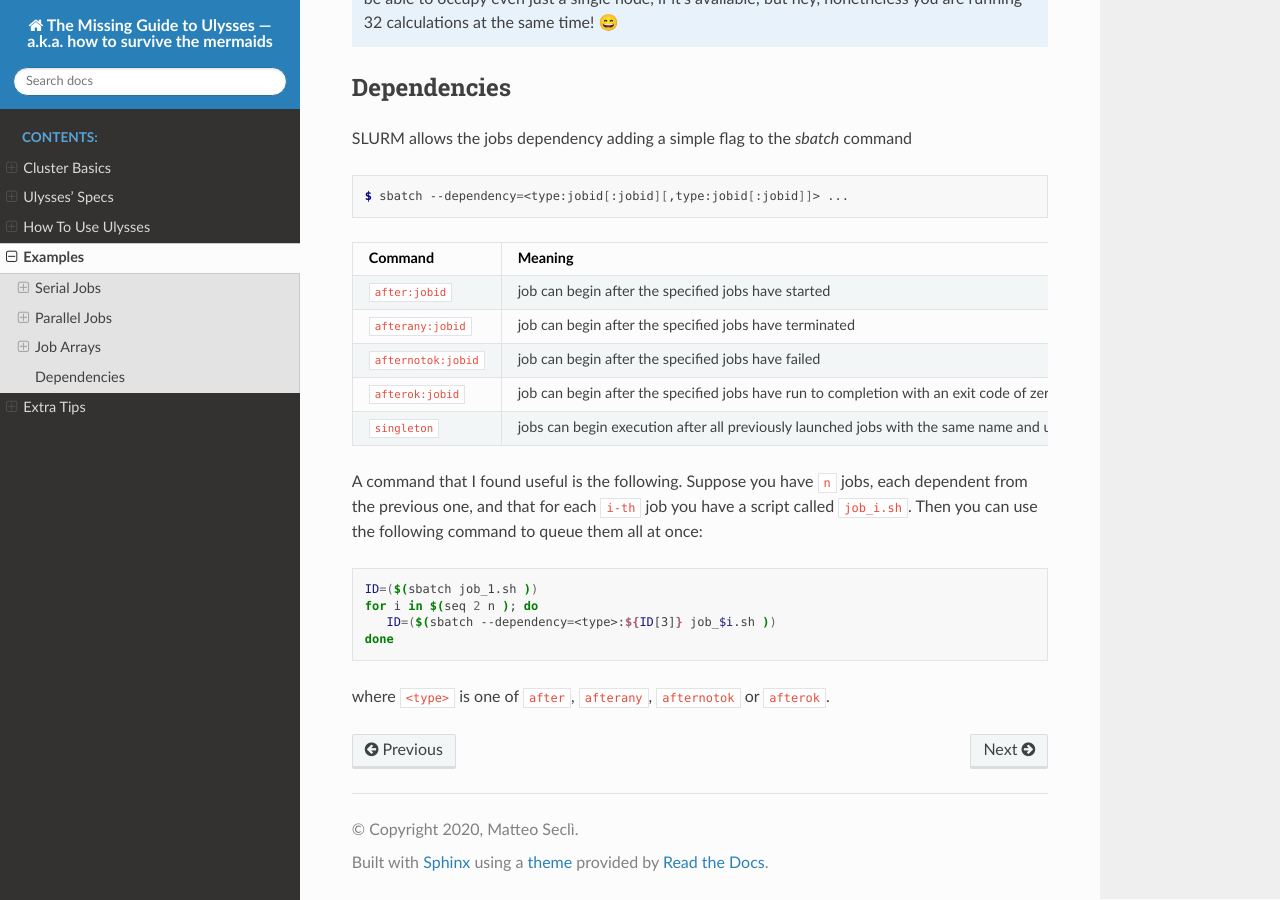
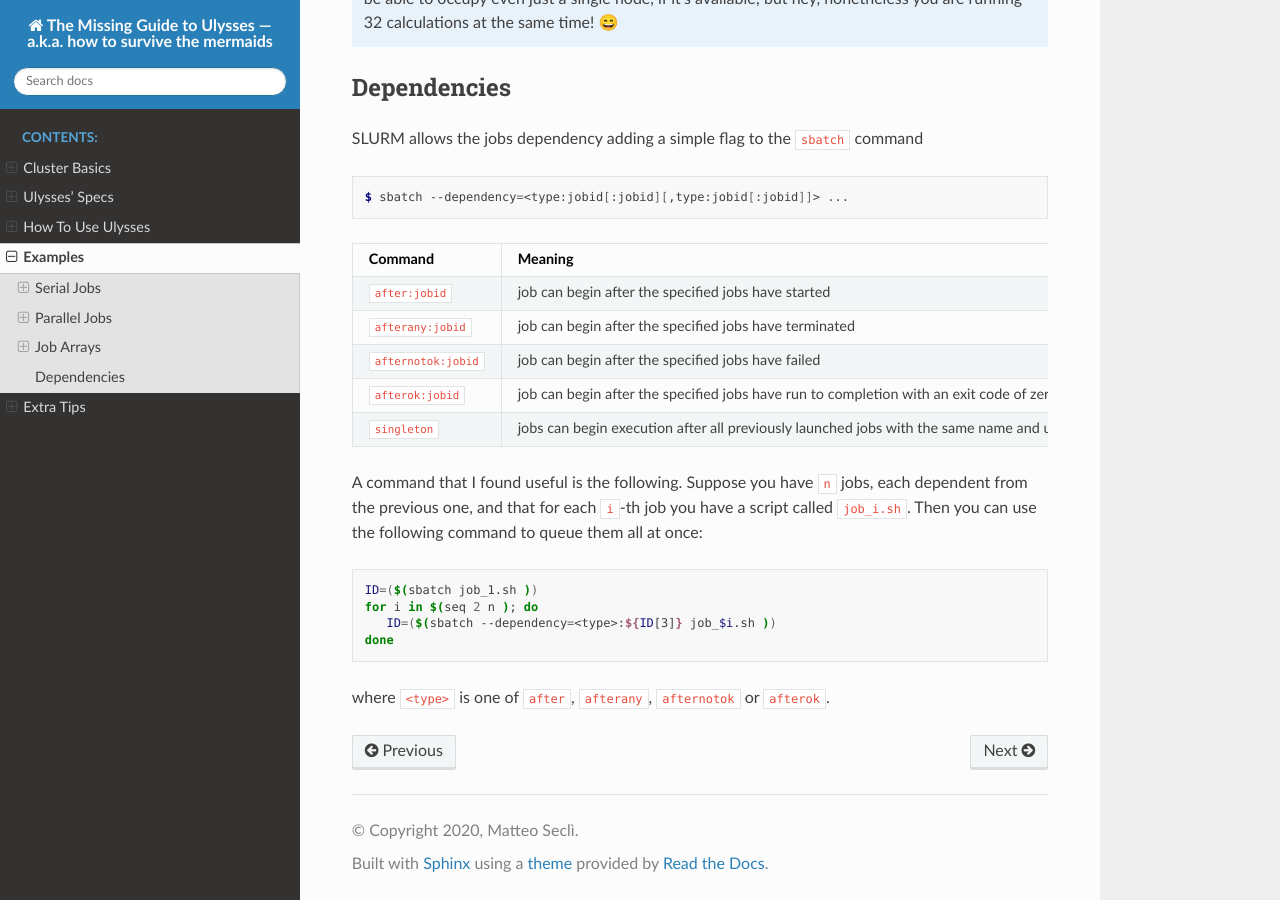
Before and after one commit to matteosecli/Ulysses-doc, a Sphinx documentation site: the page built from doc/source/examples.rst, in a window 1280 px wide and 900 px high, scrolled down 6303 px. Built offline with Sphinx 7.4.7 and the Read the Docs theme 2.0.0, drawn with Linux system fonts in a browser that asks for light colours.

Commit message:
More style fixes

```diff
--- a/doc/source/examples.rst
+++ b/doc/source/examples.rst
@@ -288,7 +288,7 @@ Serial Job Array
 Dependencies
 ------------
 
-SLURM allows the jobs dependency adding a simple flag to the `sbatch` command
+SLURM allows the jobs dependency adding a simple flag to the ``sbatch`` command
 
 .. code-block:: console
 
@@ -312,7 +312,7 @@ SLURM allows the jobs dependency adding a simple flag to the `sbatch` command
    | ``singleton``        | jobs can begin execution after all previously launched jobs with the same name and user have ended.                       |
    +----------------------+---------------------------------------------------------------------------------------------------------------------------+
 
-A command that I found useful is the following. Suppose you have ``n`` jobs, each dependent from the previous one, and that for each ``i-th`` job you have a script called ``job_i.sh``. Then you can use the following command to queue them all at once:
+A command that I found useful is the following. Suppose you have ``n`` jobs, each dependent from the previous one, and that for each ``i``-th job you have a script called ``job_i.sh``. Then you can use the following command to queue them all at once:
 
 .. code-block:: bash
 
```
